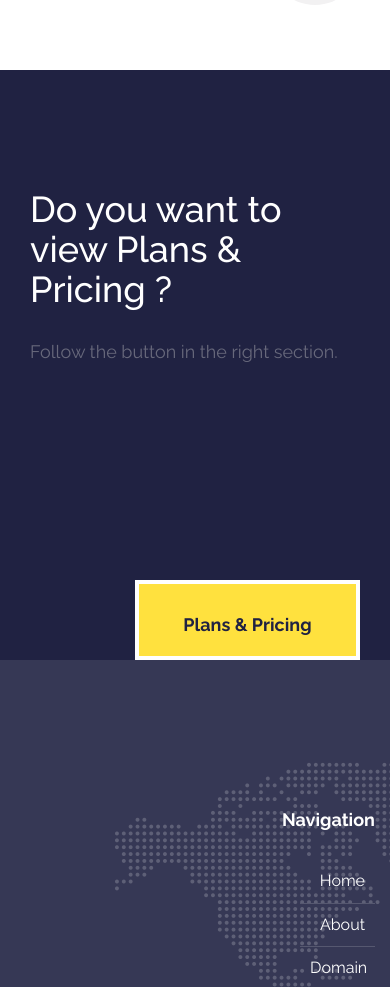
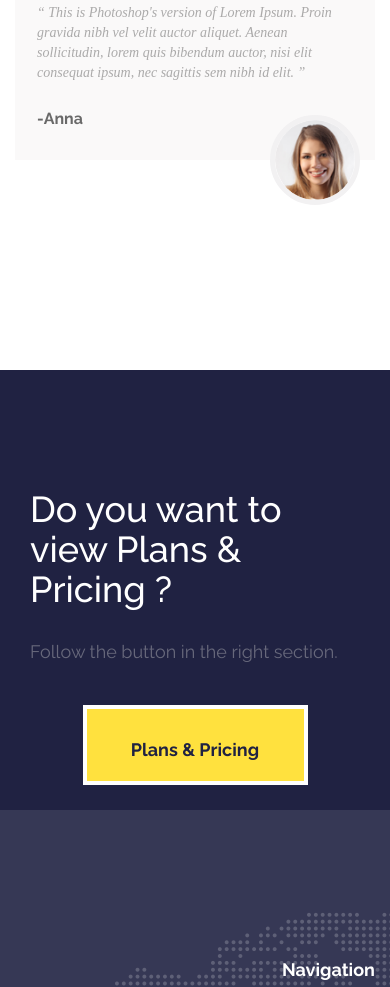
Before and after one commit to aydncnar/Maguwo-Template, a plain HTML site: page index.html in a window 390 px wide. Shown: the part 5361-6348 px from the top of the page. Drawn offline with nearby package versions, Linux system fonts and the light colour scheme.

Commit message:
Yorum Alanları Mobil Revize

```diff
--- /dev/null
+++ b/css/mobile.css
@@ -0,0 +1,20 @@
+@media screen and (max-width: 768px) {
+	section#clients .comments .comment-wrap{
+		margin-bottom: 100px;
+	}
+
+	section#footer-top{
+		text-align: left !important;
+	}
+
+	section#footer-top .btn-container{
+		clear: both;
+		width: 100%;
+		text-align: center;
+		margin: -175px auto 25px auto !important;
+	}
+
+  	footer .top {
+    	padding-top: 100px;
+    }
+}
--- a/index.html
+++ b/index.html
@@ -9,6 +9,7 @@
 	<link rel="icon" href="images/favicon.png" type="image/x-icon">
 
 	<link rel="stylesheet" href="css/style.css">
+	<link rel="stylesheet" href="css/mobile.css">
 
 
 	<!-- Bootstrap Latest Version-->
@@ -292,11 +293,11 @@
 	<div class="container">
 		<div class="row">
 			<div class="col-md-10 col-md-offset-1">
-				<div class="col-md-10">
+				<div class="col-md-10 col-sm-12">
 					<h1>Do you want to view Plans & Pricing ?</h1>
 					<p>Follow the button in the right section.</p>
 				</div>
-				<div class="col-md-2 text-right pull-right">
+				<div class="col-md-2 col-sm-12 text-right pull-right btn-container">
 					<button>Plans & Pricing</button>
 				</div>
 			</div>
```
